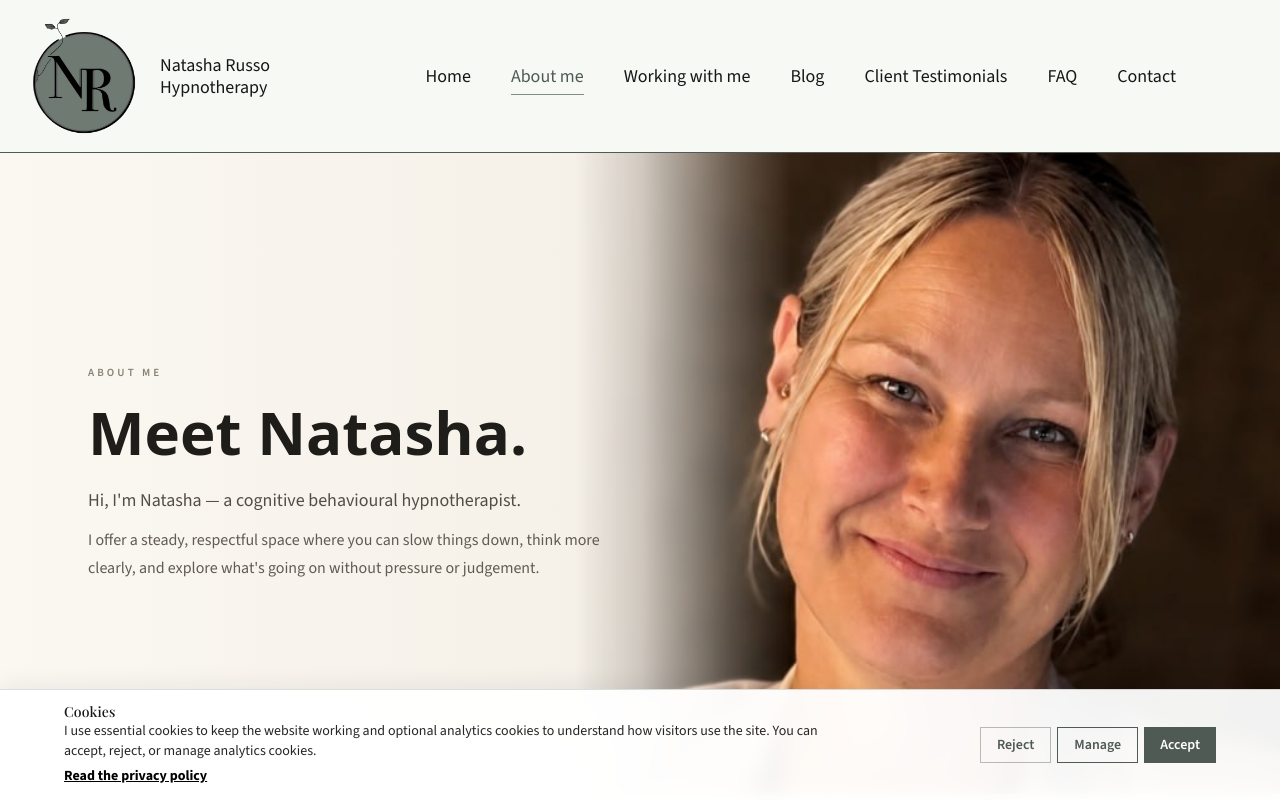
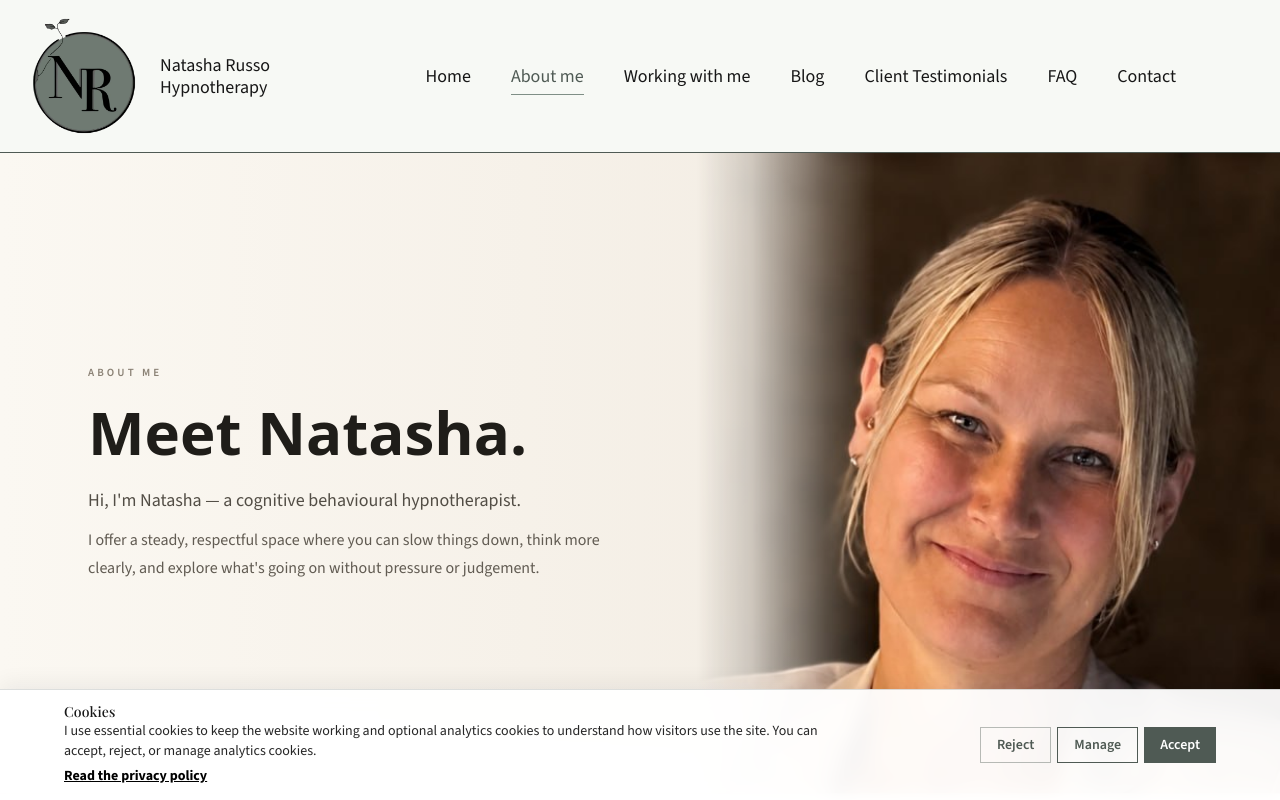
Before and after one commit to russog/natasha-russo-hypnotherapy, a Next.js app in the folder src/: page /about in a window 1280 px wide. Shown: the top 800 px of the page. Built offline with nearby package versions, Linux system fonts and the light colour scheme.

Commit message:
Zoom out desktop about portrait

```diff
--- a/src/src/app/about/page.tsx
+++ b/src/src/app/about/page.tsx
@@ -28,15 +28,15 @@ export default function About() {
                         className="object-cover object-[60%_24%] opacity-90 brightness-[1.18] contrast-[0.74] saturate-[0.92] md:object-[58%_24%]"
                     />
                 </div>
-                <div className="about-hero-sharp-photo absolute inset-y-0 right-0 z-30 hidden w-[58%] md:block">
+                <div className="about-hero-sharp-photo absolute inset-y-0 right-0 z-30 hidden w-[48%] md:block">
                     <Image
                         src="/about-desktop-enhanced.jpg"
                         alt="Natasha Russo"
                         fill
                         priority
                         quality={100}
-                        sizes="58vw"
-                        className="object-cover object-[58%_48%]"
+                        sizes="48vw"
+                        className="object-cover object-[58%_45%]"
                     />
                 </div>
                 <div className="absolute inset-0 z-20 bg-[linear-gradient(to_right,rgba(251,248,242,1)_0%,rgba(251,248,242,0.84)_17%,rgba(251,248,242,0.08)_34%,rgba(251,248,242,0)_45%)] md:hidden" />
```
